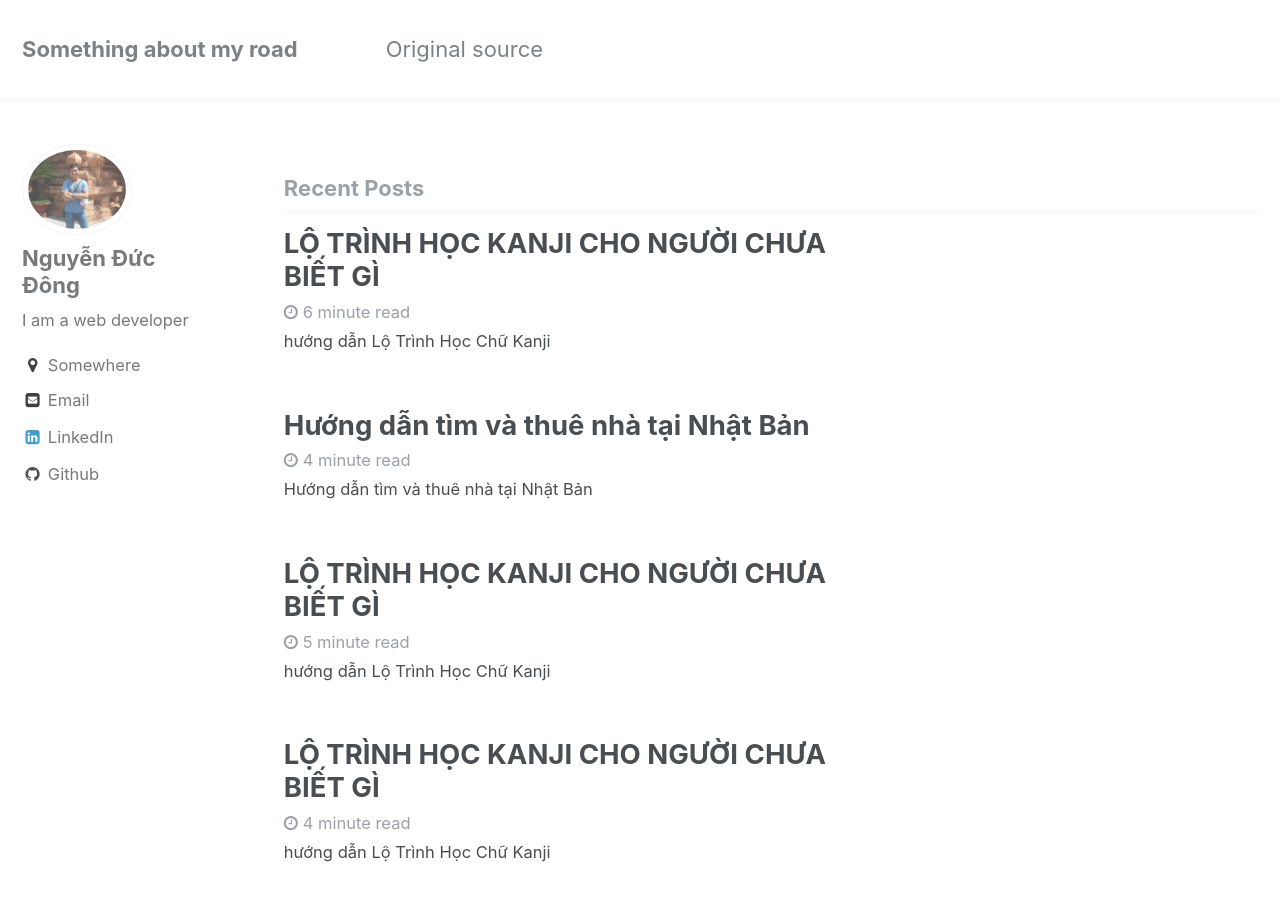
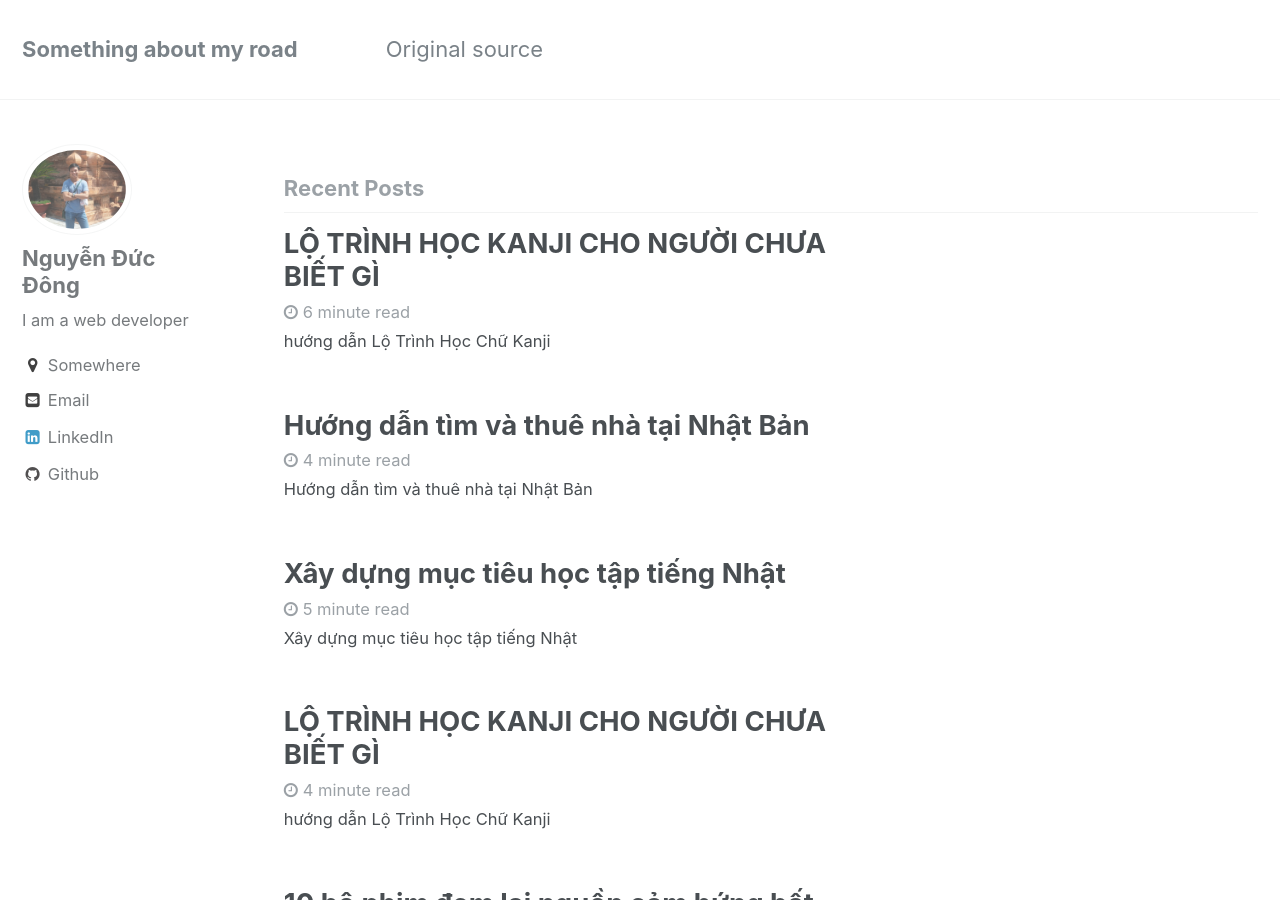
Before and after one commit to ducdongmg/ducdongmg.github.io, a Jekyll site: the page built from index.html, in a window 1280 px wide and 900 px high. Built offline with Jekyll 4.4.1, drawn with Linux system fonts in a browser that asks for light colours; the list of posts is cut into pages by our own code.

Commit message:
update artical

```diff
--- a/_posts/2017-04-28-build-target-to-learn-japanese.md
+++ b/_posts/2017-04-28-build-target-to-learn-japanese.md
@@ -1,16 +1,16 @@
 ---
 layout: single
-title:  "LỘ TRÌNH HỌC KANJI CHO NGƯỜI CHƯA BIẾT GÌ"
-desc: "hướng dẫn Lộ Trình Học Chữ Kanji"
-excerpt: "hướng dẫn Lộ Trình Học Chữ Kanji"
-keywords: "film, company"
+title:  "Xây dựng mục tiêu học tập tiếng Nhật"
+desc: "Xây dựng mục tiêu học tập tiếng Nhật"
+excerpt: "Xây dựng mục tiêu học tập tiếng Nhật"
+keywords: "target, japan"
 categories: [japan]
-tag: [kanji]
+tag: [target, japanese]
 ---
 
 # Xây dựng mục tiêu học tập tiếng Nhật
 
-Xây dựng mục tiêu học tập tiếng Nhật. Có bao giờ bạn tự hỏi tại sao mình học tiếng Nhật hoài không giỏi lên được, tại sao mấy bạn khác học lại lên nhanh mà mình thì cứ dậm chân tại chỗ? Khi đặt ra câu hỏi đó, chắc các bạn sẽ liệt kê ra hàng loạt các lý do : tố chất (nó thông minh hơn mình, nó có năng khiếu…), phương pháp (chắc nó có phương pháp học hay mà mình không biết…), sự chăm chỉ (chắc nó phải cày ngày cày đêm, nó chăm chỉ hơn mình…), và thường thì nhiều bạn cũng chỉ phân tích tới đó rồi dừng lại, và mọi việc lại trở lại như nó vốn vậy, không có gì thay đổi ?
+Có bao giờ bạn tự hỏi tại sao mình học tiếng Nhật hoài không giỏi lên được, tại sao mấy bạn khác học lại lên nhanh mà mình thì cứ dậm chân tại chỗ? Khi đặt ra câu hỏi đó, chắc các bạn sẽ liệt kê ra hàng loạt các lý do : tố chất (nó thông minh hơn mình, nó có năng khiếu…), phương pháp (chắc nó có phương pháp học hay mà mình không biết…), sự chăm chỉ (chắc nó phải cày ngày cày đêm, nó chăm chỉ hơn mình…), và thường thì nhiều bạn cũng chỉ phân tích tới đó rồi dừng lại, và mọi việc lại trở lại như nó vốn vậy, không có gì thay đổi ?
 
 Để giải quyết được vấn đề, chúng ta cần phải phân tích sâu xa hơn, phải thay đổi cách suy nghĩ, phải đưa ra giải pháp cụ thể… rồi thực hiện giải pháp đó tới nơi tới chốn. Nếu bạn muốn phát triển, nếu bạn muốn học tốt hơn, nếu bạn muốn thoát khỏi tình trạng hiện tại, hãy cũng Tự học online đi tìm hiểu lần lượt các vấn đề, đưa ra giải pháp, và tất nhiên quan trọng nhất là việc bạn có thực hiện giải pháp đó hay không, bởi không ai làm hộ ai được, không ai học hộ ai được ?
 
```
